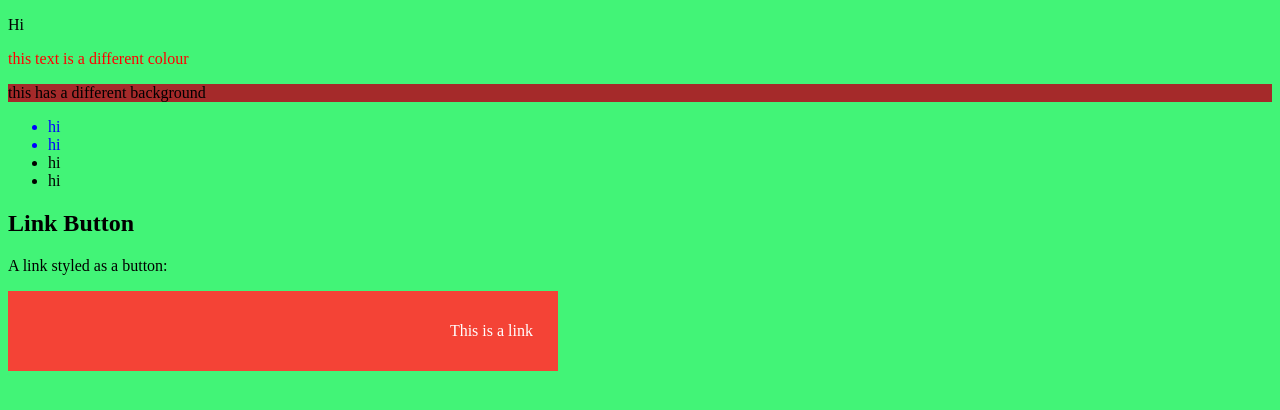
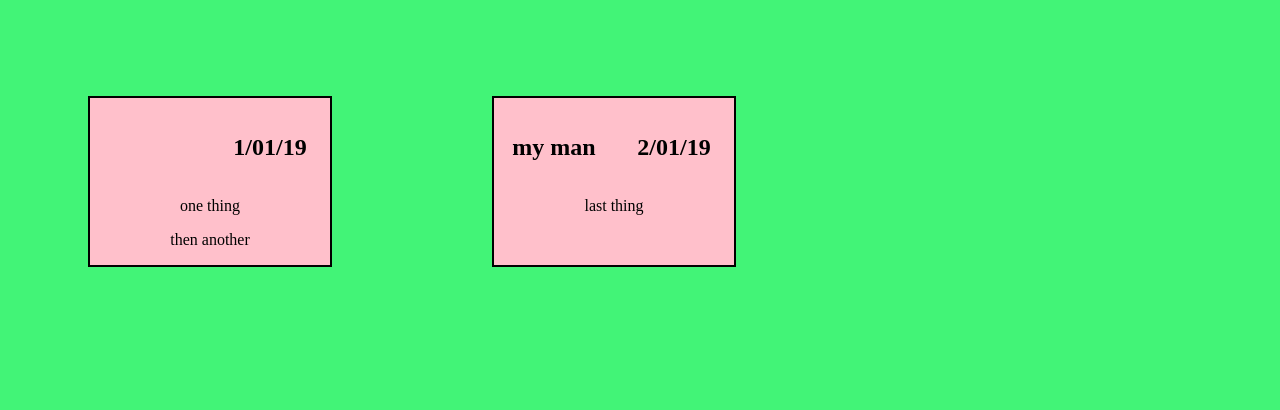
Before and after one commit to roberttootill98/Scheduling-app, a plain HTML site: page client/index.html in a window 1280 px wide. Drawn offline with Linux system fonts and the light colour scheme.

Commit message:
now load data properly

```diff
--- a/client/css/index.css
+++ b/client/css/index.css
@@ -1,34 +1,28 @@
 /* main css file */
+
+* {
+  padding: 0;
+}
 
 body {
   background: #42f477;
 }
 
-#coloured {
-  color: red;
+#dayContainer {
+  display: grid;
+  grid-template-columns: 1fr 1fr 1fr 1fr 1fr 1fr 1fr;
 }
 
-#back {
-  background: brown;
+.day {
+  list-style: none;
+  text-align: center;
+  border: 2.5px solid black;
+  margin: 5em;
+  min-width: 15em;
+  background: pink;
 }
 
-.item {
-  color: blue;
+.titleBox {
+  display: grid;
+  grid-template-columns: 1fr 1fr;
 }
-
-#link {
-  text-align: right;
-}
-
-a:link, a:visited {
-  background-color: #f44336;
-  color: white;
-  padding: 15px 25px;
-  text-decoration: none;
-  display: inline-block;
-  width: 500px;
-}
-
-a:hover, a:active {
-  background-color: red;
-}
--- a/client/index.html
+++ b/client/index.html
@@ -3,27 +3,9 @@
 <head>
   <title>Dan's Website</title>
   <link href=css/index.css rel=stylesheet>
+  <script src=js/client_main.js></script>
 </head>
 
 <body>
-  <p>Hi</p>
-
-  <p id="coloured">this text is a different colour</p>
-
-  <p id="back">this has a different background</p>
-
-  <ul>
-    <li class="item">hi</li>
-    <li class="item">hi</li>
-    <li>hi</li>
-    <li>hi</li>
-  </ul>
-
-  <h2>Link Button</h2>
-  <p>A link styled as a button:</p>
-  <a href="default.asp" target="_blank">
-    <p id="link">This is a link</p>
-  </a>
+  <ul id="dayContainer"></ul>
 </body>
-
-<!-- yeet -->
--- a/client/js/client_main.js
+++ b/client/js/client_main.js
@@ -1 +1,90 @@
 // main client
+'use strict'
+
+// dummy data, represents data from back end
+const data = [
+  {
+    "monthYear": "01/19",
+    "name": "January",
+    "days":
+    [
+      {
+        "activities": ["one thing", "then another"]
+      },
+      {
+        "title": "my man",
+        "activities": ["last thing"]
+      },
+    ]
+  },
+  {
+    "monthYear": "02/19",
+    "name": "February",
+    "days":
+    [
+      {
+        "activities": ["one thing", "then another"]
+      },
+      {
+        "activities": ["last thing"]
+      },
+    ]
+  }
+]
+
+async function boot() {
+  displayMonth(data[0]);
+}
+
+function displayMonth(month) {
+  // display all month data
+  displayDays(month.days, month.monthYear);
+}
+
+function displayDays(days, monthYear) {
+  // display days data
+  const container = document.getElementById("dayContainer");
+
+  let date = 1; // first of month
+
+  for(let i in days) {
+    const day = days[i];
+
+    const li = document.createElement("li");
+
+    const titleBox = document.createElement("p");
+    const title = document.createElement("h2");
+    const displayDate = document.createElement("h2");
+
+    if("title" in day) {
+      title.textContent = day.title;
+    }
+
+    displayDate.textContent = `${date}/${monthYear}`;
+    date++;
+
+    // add meta data to html elements
+    li.classList.add("day");
+    titleBox.classList.add("titleBox");
+
+    // add html elements to page
+    container.appendChild(li);
+
+    li.appendChild(titleBox);
+    titleBox.appendChild(title);
+    titleBox.appendChild(displayDate);
+
+
+    // create activities as sub items
+    for(let j in day.activities) {
+      let activity = day.activities[j];
+
+      const title = document.createElement("p");
+      title.textContent = activity;
+
+      li.appendChild(title);
+    }
+  }
+}
+
+window.addEventListener("load", boot);
```
